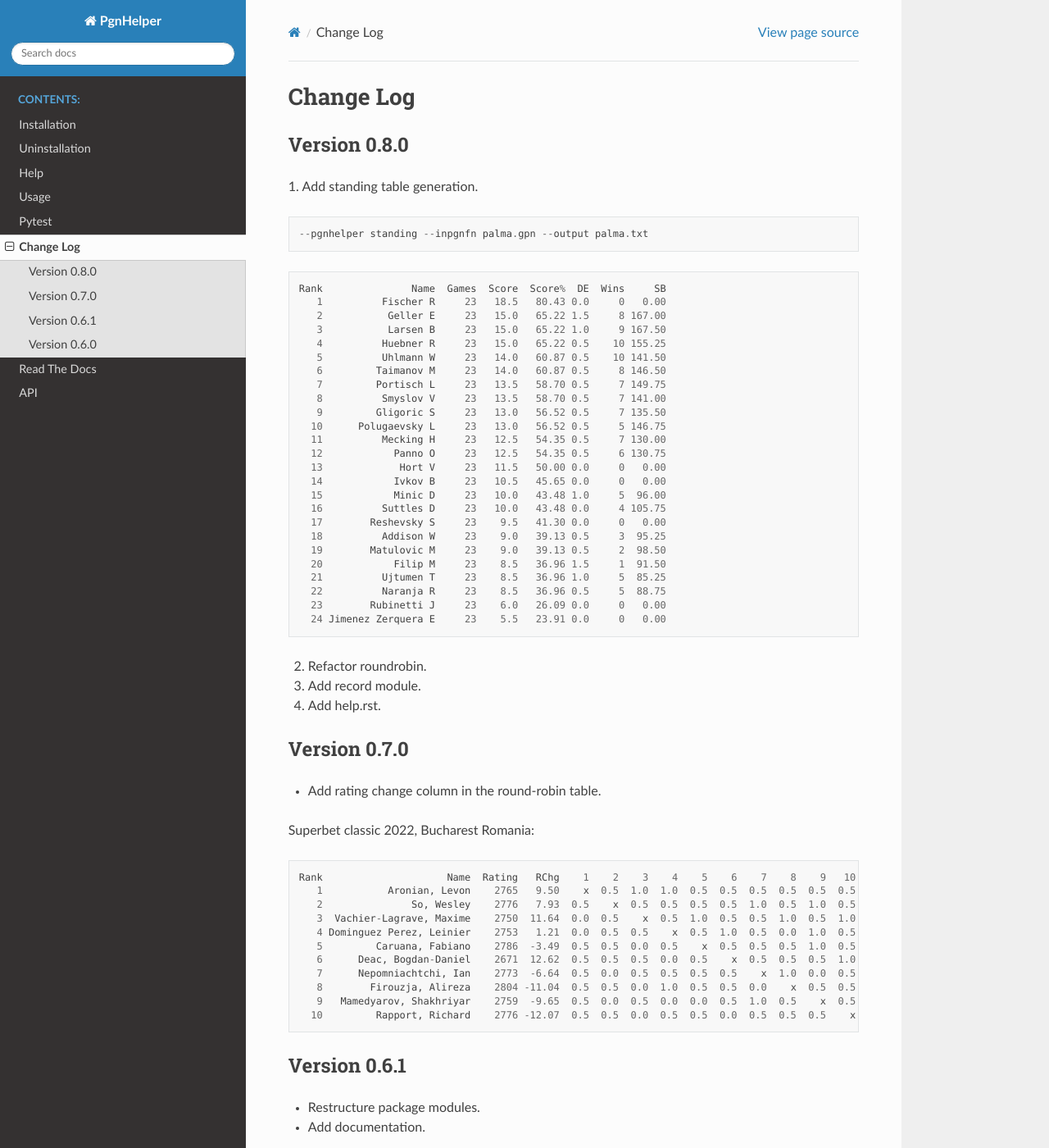
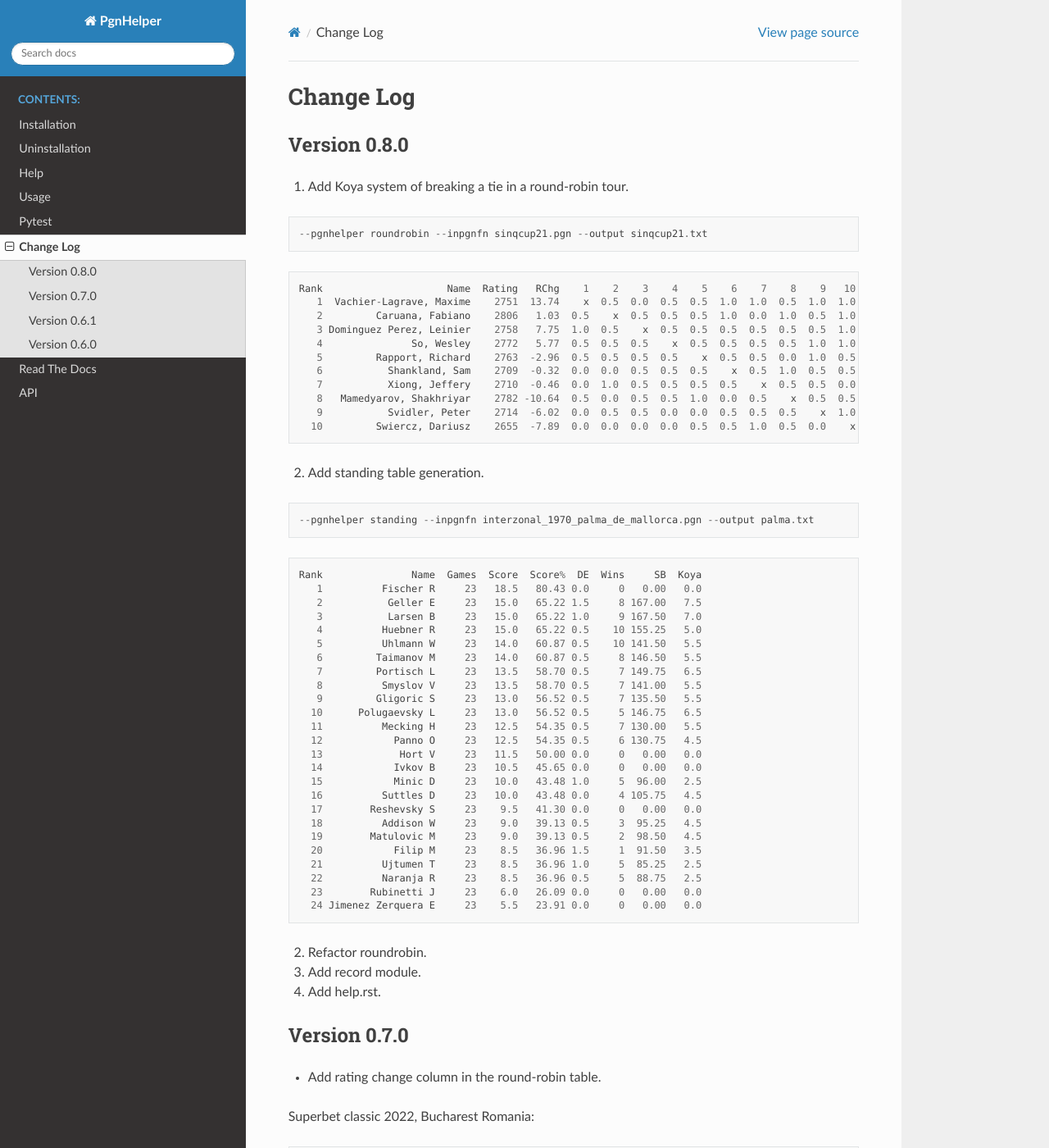
Before and after one commit to fsmosca/pgnhelper, a Sphinx documentation site: the page built from docs/changelog.rst, in a window 1280 px wide and 1400 px high. Shown: the whole window at 82% size. Built offline with Sphinx 7.4.7 and the Read the Docs theme 2.0.0, drawn with Linux system fonts in a browser that asks for light colours.

Commit message:
Update changelog.rst

```diff
--- a/docs/changelog.rst
+++ b/docs/changelog.rst
@@ -4,38 +4,59 @@ Change Log
 
 Version 0.8.0
 """""""""""""
-1. Add standing table generation.
-::
-
-   --pgnhelper standing --inpgnfn palma.gpn --output palma.txt
+1. Add Koya system of breaking a tie in a round-robin tour.
 
 ::
 
-   Rank               Name  Games  Score  Score%  DE  Wins     SB
-      1          Fischer R     23   18.5   80.43 0.0     0   0.00
-      2           Geller E     23   15.0   65.22 1.5     8 167.00
-      3           Larsen B     23   15.0   65.22 1.0     9 167.50
-      4          Huebner R     23   15.0   65.22 0.5    10 155.25
-      5          Uhlmann W     23   14.0   60.87 0.5    10 141.50
-      6         Taimanov M     23   14.0   60.87 0.5     8 146.50
-      7         Portisch L     23   13.5   58.70 0.5     7 149.75
-      8          Smyslov V     23   13.5   58.70 0.5     7 141.00
-      9         Gligoric S     23   13.0   56.52 0.5     7 135.50
-     10      Polugaevsky L     23   13.0   56.52 0.5     5 146.75
-     11          Mecking H     23   12.5   54.35 0.5     7 130.00
-     12            Panno O     23   12.5   54.35 0.5     6 130.75
-     13             Hort V     23   11.5   50.00 0.0     0   0.00
-     14            Ivkov B     23   10.5   45.65 0.0     0   0.00
-     15            Minic D     23   10.0   43.48 1.0     5  96.00
-     16          Suttles D     23   10.0   43.48 0.0     4 105.75
-     17        Reshevsky S     23    9.5   41.30 0.0     0   0.00
-     18          Addison W     23    9.0   39.13 0.5     3  95.25
-     19        Matulovic M     23    9.0   39.13 0.5     2  98.50
-     20            Filip M     23    8.5   36.96 1.5     1  91.50
-     21          Ujtumen T     23    8.5   36.96 1.0     5  85.25
-     22          Naranja R     23    8.5   36.96 0.5     5  88.75
-     23        Rubinetti J     23    6.0   26.09 0.0     0   0.00
-     24 Jimenez Zerquera E     23    5.5   23.91 0.0     0   0.00
+   --pgnhelper roundrobin --inpgnfn sinqcup21.pgn --output sinqcup21.txt
+
+::
+
+   Rank                     Name  Rating   RChg    1    2    3    4    5    6    7    8    9   10  Games  Score  Score%  DE  Wins    SB  Koya
+      1  Vachier-Lagrave, Maxime    2751  13.74    x  0.5  0.0  0.5  0.5  1.0  1.0  0.5  1.0  1.0      9    6.0   66.67 0.0     0  0.00   0.0
+      2         Caruana, Fabiano    2806   1.03  0.5    x  0.5  0.5  0.5  1.0  0.0  1.0  0.5  1.0      9    5.5   61.11 1.0     3 23.00   2.0
+      3 Dominguez Perez, Leinier    2758   7.75  1.0  0.5    x  0.5  0.5  0.5  0.5  0.5  0.5  1.0      9    5.5   61.11 1.0     2 24.00   2.5
+      4               So, Wesley    2772   5.77  0.5  0.5  0.5    x  0.5  0.5  0.5  0.5  1.0  1.0      9    5.5   61.11 1.0     2 22.75   2.0
+      5         Rapport, Richard    2763  -2.96  0.5  0.5  0.5  0.5    x  0.5  0.5  0.0  1.0  0.5      9    4.5   50.00 0.0     0  0.00   0.0
+      6           Shankland, Sam    2709  -0.32  0.0  0.0  0.5  0.5  0.5    x  0.5  1.0  0.5  0.5      9    4.0   44.44 1.5     1 16.75   1.5
+      7           Xiong, Jeffery    2710  -0.46  0.0  1.0  0.5  0.5  0.5  0.5    x  0.5  0.5  0.0      9    4.0   44.44 1.0     1 19.00   2.5
+      8   Mamedyarov, Shakhriyar    2782 -10.64  0.5  0.0  0.5  0.5  1.0  0.0  0.5    x  0.5  0.5      9    4.0   44.44 0.5     1 18.00   2.5
+      9           Svidler, Peter    2714  -6.02  0.0  0.5  0.5  0.0  0.0  0.5  0.5  0.5    x  1.0      9    3.5   38.89 0.0     0  0.00   0.0
+     10         Swiercz, Dariusz    2655  -7.89  0.0  0.0  0.0  0.0  0.5  0.5  1.0  0.5  0.0    x      9    2.5   27.78 0.0     0  0.00   0.0
+
+2. Add standing table generation.
+
+::
+
+   --pgnhelper standing --inpgnfn interzonal_1970_palma_de_mallorca.pgn --output palma.txt
+
+::
+
+   Rank               Name  Games  Score  Score%  DE  Wins     SB  Koya
+      1          Fischer R     23   18.5   80.43 0.0     0   0.00   0.0
+      2           Geller E     23   15.0   65.22 1.5     8 167.00   7.5
+      3           Larsen B     23   15.0   65.22 1.0     9 167.50   7.0
+      4          Huebner R     23   15.0   65.22 0.5    10 155.25   5.0
+      5          Uhlmann W     23   14.0   60.87 0.5    10 141.50   5.5
+      6         Taimanov M     23   14.0   60.87 0.5     8 146.50   5.5
+      7         Portisch L     23   13.5   58.70 0.5     7 149.75   6.5
+      8          Smyslov V     23   13.5   58.70 0.5     7 141.00   5.5
+      9         Gligoric S     23   13.0   56.52 0.5     7 135.50   5.5
+     10      Polugaevsky L     23   13.0   56.52 0.5     5 146.75   6.5
+     11          Mecking H     23   12.5   54.35 0.5     7 130.00   5.5
+     12            Panno O     23   12.5   54.35 0.5     6 130.75   4.5
+     13             Hort V     23   11.5   50.00 0.0     0   0.00   0.0
+     14            Ivkov B     23   10.5   45.65 0.0     0   0.00   0.0
+     15            Minic D     23   10.0   43.48 1.0     5  96.00   2.5
+     16          Suttles D     23   10.0   43.48 0.0     4 105.75   4.5
+     17        Reshevsky S     23    9.5   41.30 0.0     0   0.00   0.0
+     18          Addison W     23    9.0   39.13 0.5     3  95.25   4.5
+     19        Matulovic M     23    9.0   39.13 0.5     2  98.50   4.5
+     20            Filip M     23    8.5   36.96 1.5     1  91.50   3.5
+     21          Ujtumen T     23    8.5   36.96 1.0     5  85.25   2.5
+     22          Naranja R     23    8.5   36.96 0.5     5  88.75   2.5
+     23        Rubinetti J     23    6.0   26.09 0.0     0   0.00   0.0
+     24 Jimenez Zerquera E     23    5.5   23.91 0.0     0   0.00   0.0
 
 2. Refactor roundrobin.
 3. Add record module.
```
